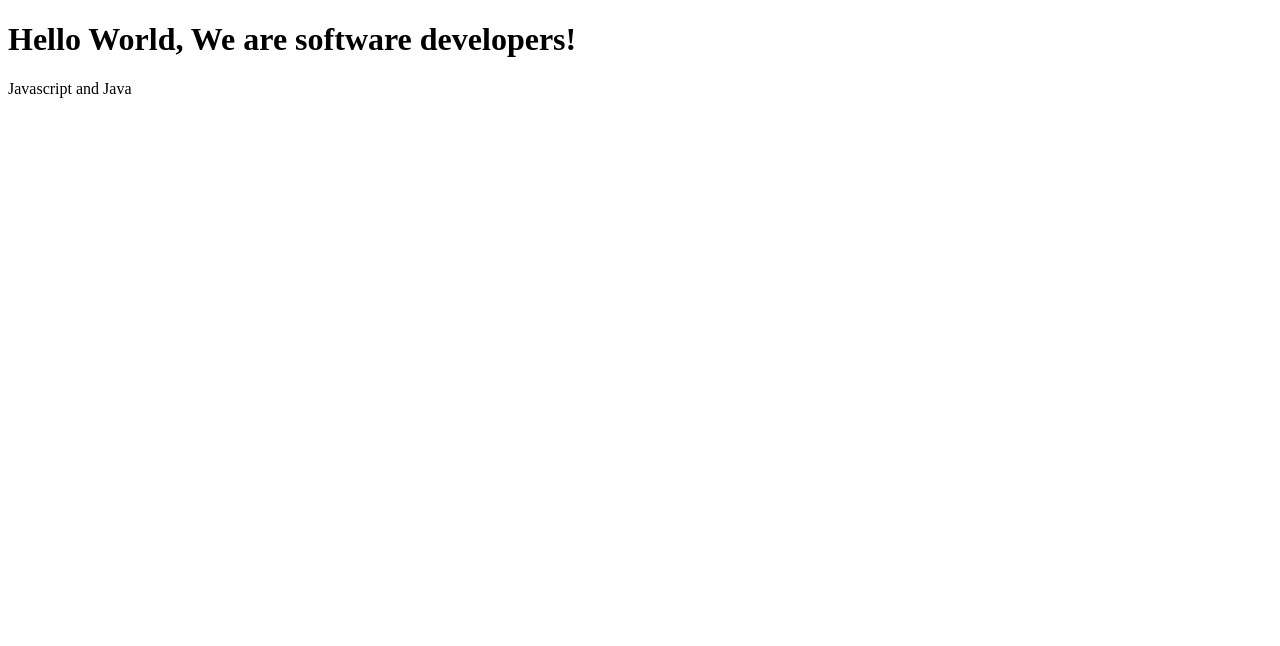
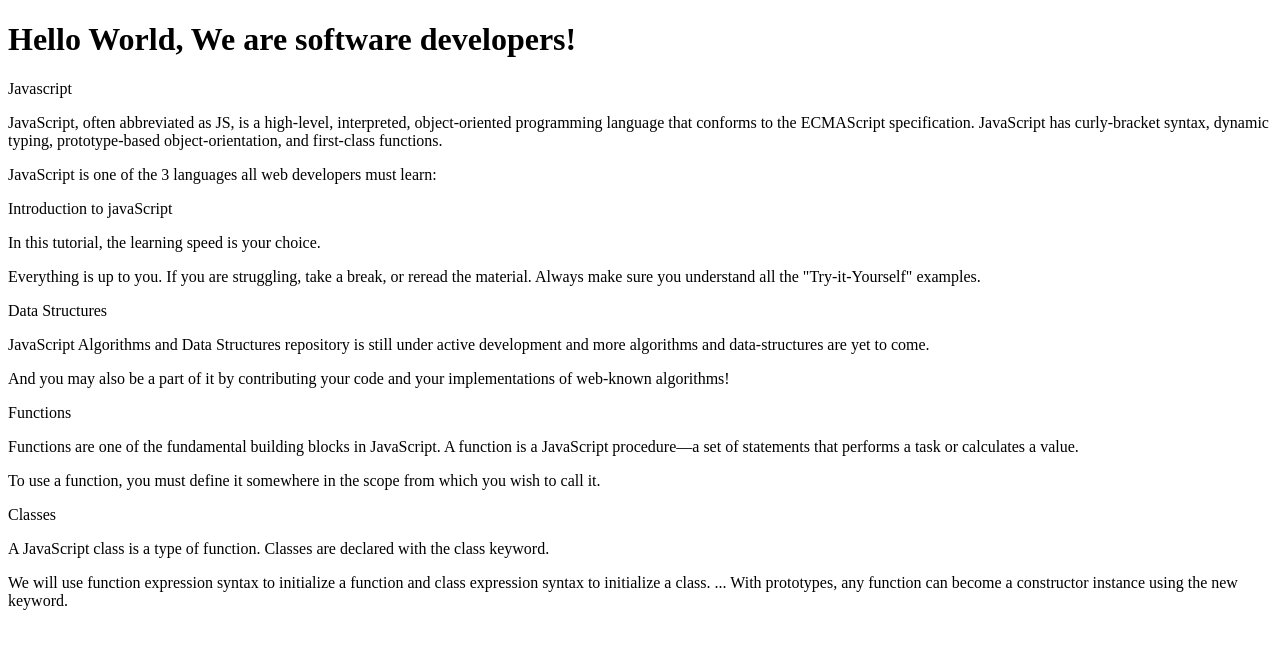
Before and after one commit to nyatindopatrick/microverseTest, a plain HTML site: page index.html in a window 1280 px wide. Drawn offline with Linux system fonts and the light colour scheme.

Commit message:
add id to main sections and headers

```diff
--- a/index.html
+++ b/index.html
@@ -1,6 +1,5 @@
 <!DOCTYPE html>
 <html lang="en">
-
   <head>
     <meta charset="UTF-8" />
     <title>Fork Me! FCC: Test Suite Template</title>
@@ -12,45 +11,76 @@
     <script src="https://cdn.freecodecamp.org/testable-projects-fcc/v1/bundle.js"></script>
 
     <main id="main-doc">
-
-        <section class="main-section">
-
-            <header id="JavaScript_and_Java">Javascript and Java</header>
-
-
+      <section class="main-section" id="JavaScript">
+        <header>Javascript</header>
+        <p>
+          JavaScript, often abbreviated as JS, is a high-level, interpreted,
+          object-oriented programming language that conforms to the ECMAScript
+          specification. JavaScript has curly-bracket syntax, dynamic typing,
+          prototype-based object-orientation, and first-class functions.
+        </p>
+        <code></code>
+        <p>
+          JavaScript is one of the 3 languages all web developers must learn:
+        </p>
       </section>
 
-
-
-        <section class="main-section">
-
-
+      <section class="main-section" id="Introduction_to_javaScript">
+        <header>
+          Introduction to javaScript
+        </header>
+        <p>In this tutorial, the learning speed is your choice.</p>
+        <code></code>
+        <p>
+          Everything is up to you. If you are struggling, take a break, or
+          reread the material. Always make sure you understand all the
+          "Try-it-Yourself" examples.
+        </p>
       </section>
 
-
-        <section class="main-section">
-
-
+      <section class="main-section" id="data_Structures">
+        <header>Data Structures</header>
+        <p>
+          JavaScript Algorithms and Data Structures repository is still under
+          active development and more algorithms and data-structures are yet to
+          come.
+        </p>
+        <code></code>
+        <p>
+          And you may also be a part of it by contributing your code and your
+          implementations of web-known algorithms!
+        </p>
       </section>
 
-
-        <section class="main-section">
-
-
+      <section class="main-section" id="Functions">
+        <header>Functions</header>
+        <p>
+          Functions are one of the fundamental building blocks in JavaScript. A
+          function is a JavaScript procedure—a set of statements that performs a
+          task or calculates a value.
+        </p>
+        <code></code>
+        <p>
+          To use a function, you must define it somewhere in the scope from
+          which you wish to call it.
+        </p>
       </section>
 
-
-        <section class="main-section">
-
-
+      <section class="main-section" id="Classes">
+        <header>Classes</header>
+        <p>
+          A JavaScript class is a type of function. Classes are declared with
+          the class keyword.
+        </p>
+        <code></code>
+        <p>
+          We will use function expression syntax to initialize a function and
+          class expression syntax to initialize a class. ... With prototypes,
+          any function can become a constructor instance using the new keyword.
+        </p>
       </section>
-
-
-
-
     </main>
 
     <script src="js/index.js"></script>
   </body>
-
 </html>
```
Lines whose indentation alone changed are shown as unchanged.
